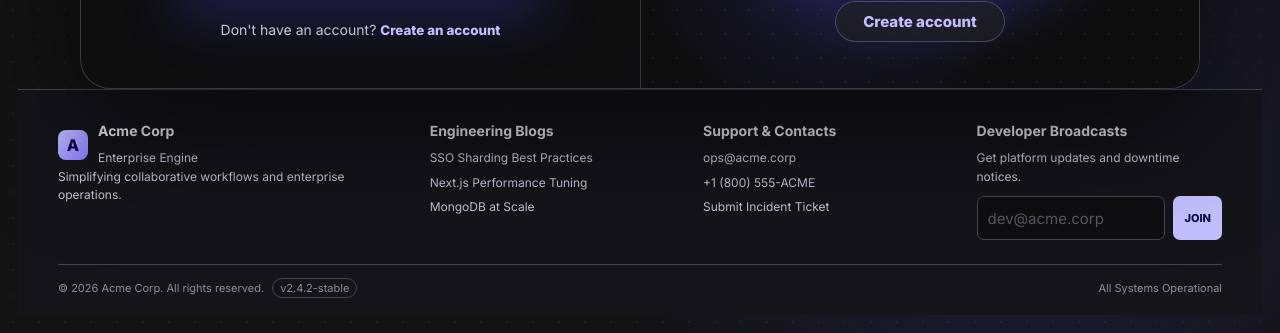
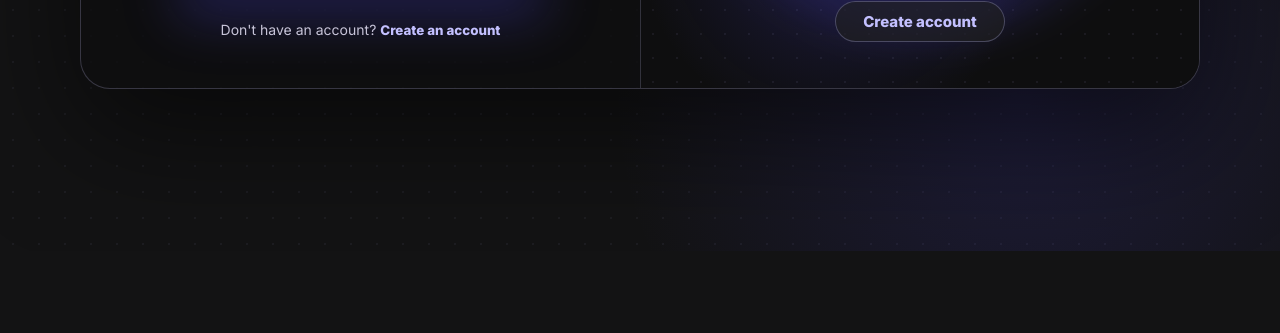
Before and after one commit to FusionSprint/enterprise-project-management-saas, a plain HTML site: page frontend/app/login/index.html in a window 1280 px wide. Shown: the part 549-882 px from the top of the page. After the commit the page ends 800 px from the top, so only its background shows below. Drawn offline with nearby package versions, Linux system fonts and the light colour scheme.

Commit message:
updated login

```diff
--- a/frontend/app/login/index.html
+++ b/frontend/app/login/index.html
@@ -19,7 +19,6 @@
   />
 
   <link rel="stylesheet" href="./styles.css" />
-  <link rel="stylesheet" href="../shared/enterprise-footer.css">
 </head>
 
 <body>
@@ -217,6 +216,5 @@
   <script src="../shared/api-client.js"></script>
   <script src="../shared/notification-badge.js"></script>
   <script src="./script.js"></script>
-  <script src="../shared/enterprise-footer.js"></script>
 </body>
 </html>
```
